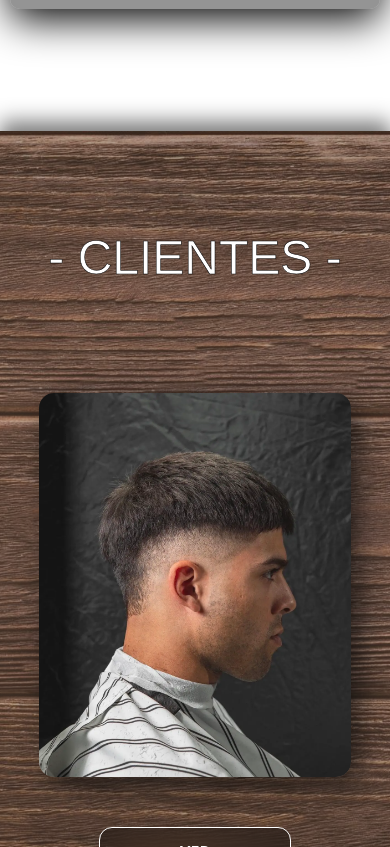
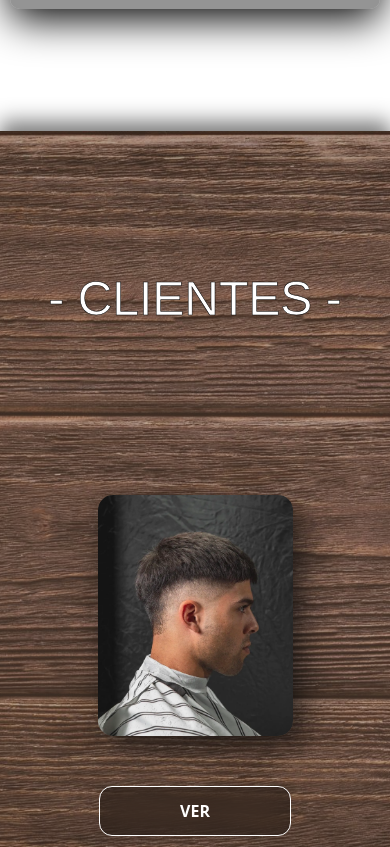
Before and after one commit to LucasGlave/DonBasilio, a React (Create React App) app: page / in a window 390 px wide. Shown: the part 1717-2564 px from the top of the page. Built offline with nearby package versions, Linux system fonts and the light colour scheme; a web font is replaced by a local one.

Commit message:
feat: clientes pics updates

```diff
--- a/src/componentes/Clientes/Clientes.js
+++ b/src/componentes/Clientes/Clientes.js
@@ -17,8 +17,8 @@ const Clientes = () =>{
             <Reveal>
                 <div className='fotos'>
                     <div className='images'>
-                        <img src='./IMG_3293.webp' alt='img2'></img>
-                        {/* <img src='./IMG_3294.webp' width="500" height="600" alt='img3'></img> */}
+                        <img src='./IMG_3293.webp' alt='img1'></img>
+                        <img src='./IMG_3294.webp' alt='img2' className='img2'></img>
                     </div>
                     <ModalCl/>
                     {/* <HairdresserCard />  */}
--- a/src/componentes/Clientes/Clientes.scss
+++ b/src/componentes/Clientes/Clientes.scss
@@ -1,4 +1,4 @@
-#CLIENTES{
+#CLIENTES {
   height: 100vh;
   width: 100vw;
   position: relative;
@@ -8,20 +8,20 @@
   color: white;
   align-items: center;
   justify-content: space-evenly;
-    .fotos{
+  .fotos {
     display: flex;
     flex-direction: column;
     position: relative;
-        .images{
+    .images {
       display: flex;
       justify-content: center;
       align-items: center;
-            flex-direction: column;
-            gap: 20px;
+      flex-direction: row;
+      gap: 5%;
       position: relative;
-            img{
-                width: 80%;
-                height: 80%;
+      img {
+        width: 25%;
+        height: 25%;
         border-radius: 15px;
         position: relative;
         object-fit: cover;
@@ -29,7 +29,7 @@
       }
     }
   }
-    .fotos{
+  .fotos {
     border-radius: 20px;
     display: flex;
     align-items: center;
@@ -53,9 +53,61 @@
   outline: none;
   cursor: pointer;
   font-weight: 700;
-    transition: background 0.3s ease-in-out, border 0.3s ease-in-out, color 0.3s ease-in-out;
+  transition: background 0.3s ease-in-out, border 0.3s ease-in-out,
+    color 0.3s ease-in-out;
 }
-.button1:hover{
+.button1:hover {
   background: #00000087;
   border: 1px solid #9c9c9c;
 }
+
+@media (min-width: 1400px) and (max-width: 1650px) {
+  #CLIENTES{
+    gap: 30px;
+    .images{
+        img{
+            width: 20% !important;
+            height: 20% !important;
+        }
+    }
+  }
+}
+
+@media (min-width: 900px) and (max-width: 1000px) {
+    #CLIENTES{
+      gap: 30px;
+      .images{
+          img{
+              width: 30% !important;
+              height: 30% !important;
+          }
+      }
+    }
+  }
+
+@media (max-width: 900px) {
+    #CLIENTES{
+        gap: 20px !important;
+    }
+  .images {
+    img {
+      width: 35% !important;
+      height: 35% !important;
+    }
+  }
+}
+
+@media (max-width: 650px) {
+    #CLIENTES{
+        gap: 20px !important;
+    }
+  .images {
+    img {
+      width: 50% !important;
+      height: 50% !important;
+    }
+    .img2 {
+      display: none;
+    }
+  }
+}
```
Lines whose indentation alone changed are shown as unchanged.
